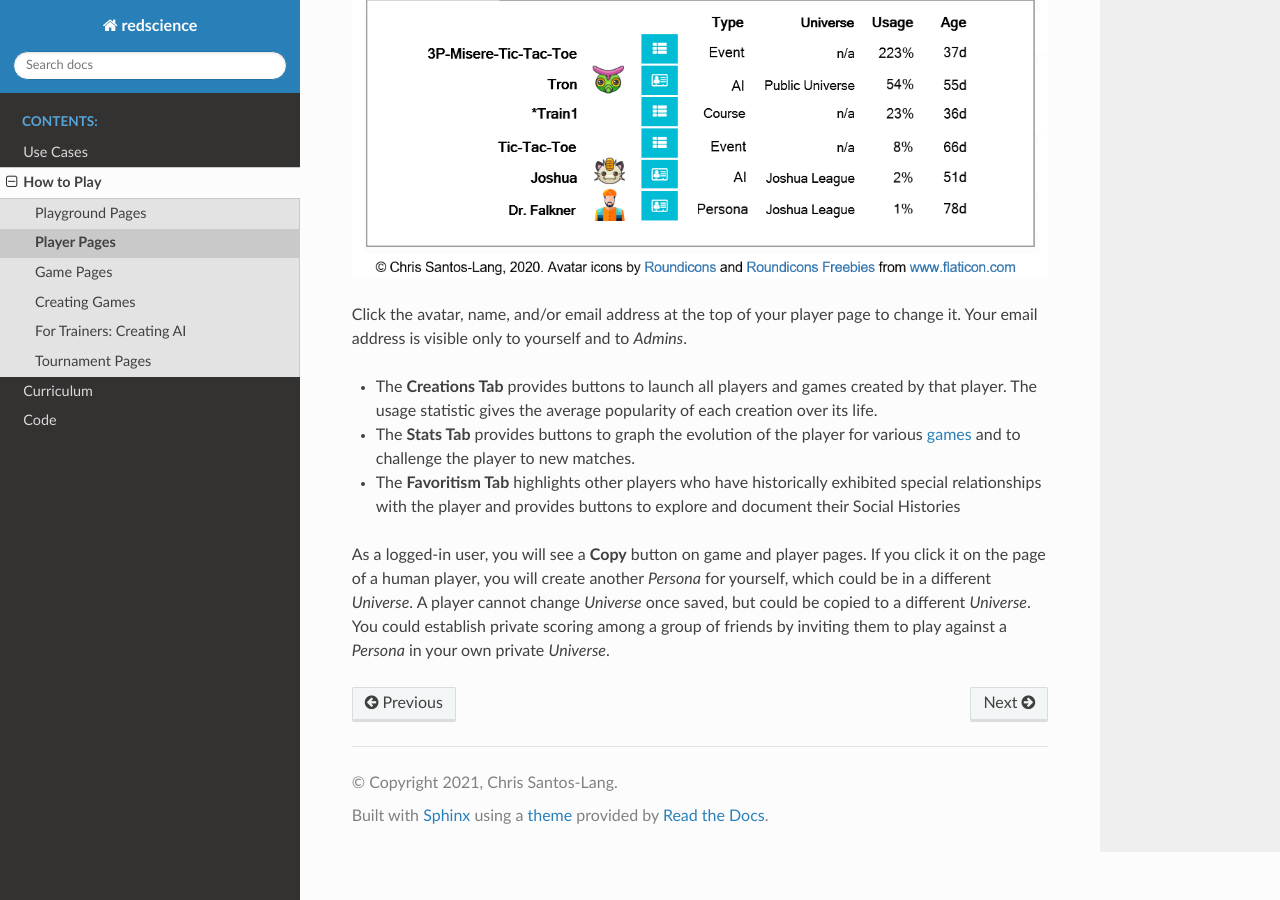
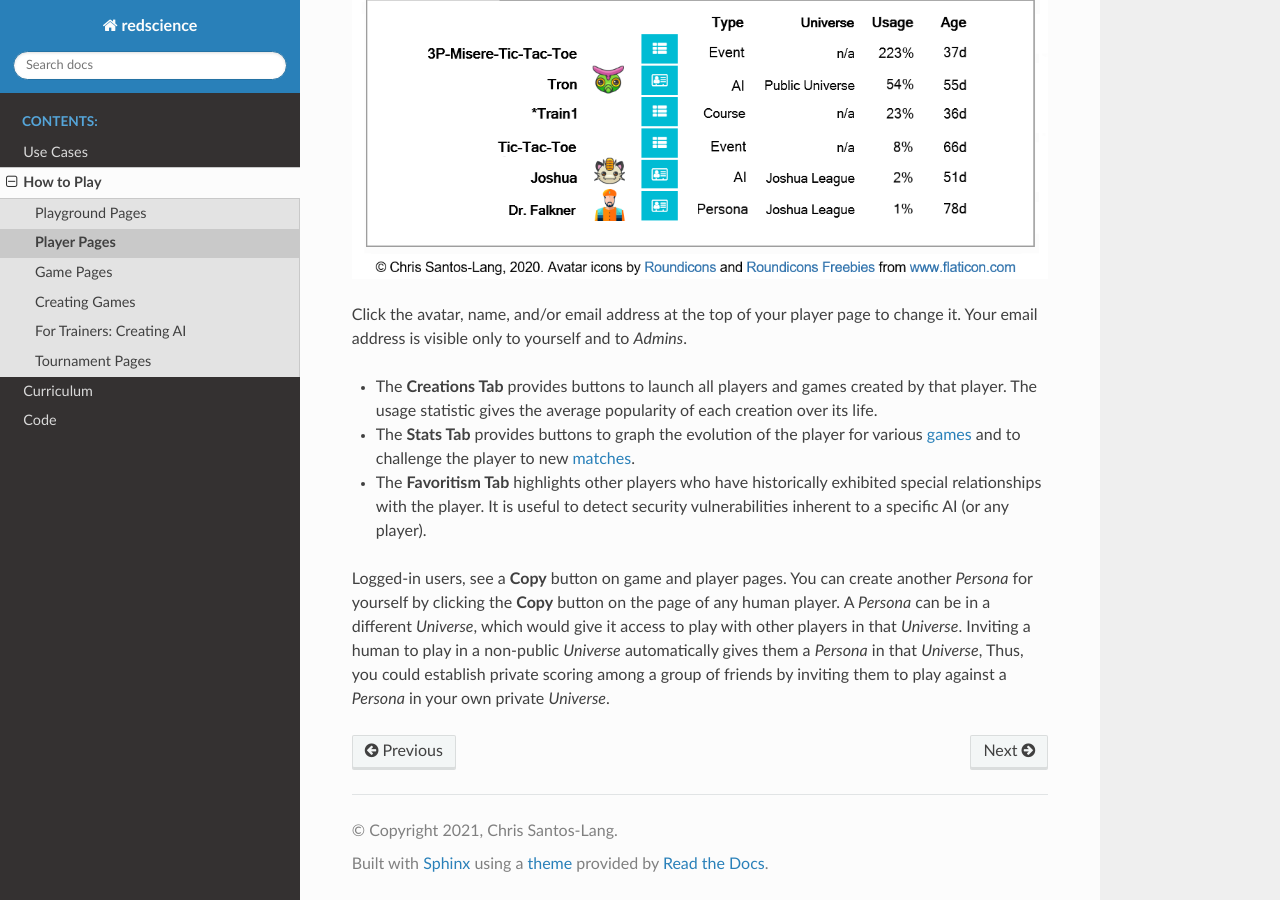
Before and after one commit to ChrisSantosLang/redscience, a Sphinx documentation site: the page built from docs/source/player.rst, in a window 1280 px wide and 900 px high, scrolled down 633 px. Built offline with Sphinx 7.4.7 and the Read the Docs theme 2.0.0, drawn with Linux system fonts in a browser that asks for light colours.

Commit message:
Update player.rst

```diff
--- a/docs/source/player.rst
+++ b/docs/source/player.rst
@@ -24,17 +24,21 @@ change it. Your email address is visible only to yourself and to *Admins*.
   of each creation over its life.
 * The **Stats Tab** provides buttons to graph the evolution of the
   player for various :doc:`games <game>` and to challenge the player to
-  new matches.
+  new :doc:`matches <play>`.
 * The **Favoritism Tab** highlights other players who have
-  historically exhibited special relationships with the player and
-  provides buttons to explore and document their Social Histories
+  historically exhibited special relationships with the player. It
+  is useful to detect security vulnerabilities inherent to
+  a specific AI (or any player).
 
-As a logged-in user, you will see a **Copy** button on game and
-player pages. If you click it on the page of a human player, you will create
-another *Persona* for yourself, which could be in a different *Universe*.
-A player cannot change *Universe* once saved, but could be copied to a different
-*Universe*. You could establish private scoring among a group of friends by
-inviting them to play against a *Persona* in your own private *Universe*.
+Logged-in users, see a **Copy** button on game and player pages.
+You can create another *Persona* for yourself by clicking the **Copy**
+button on the page of any human player. A *Persona* can be in a
+different *Universe*, which would give it access to play with
+other players in that *Universe*. Inviting a human to play in
+a non-public *Universe* automatically gives them a *Persona* in
+that *Universe*, Thus, you could establish private scoring among
+a group of friends by inviting them to play against a *Persona* in
+your own private *Universe*.
 
 .. |playerbutton| image:: releases/images/playerbutton.png
 .. |loginbutton| image:: releases/images/loginbutton.png
```
